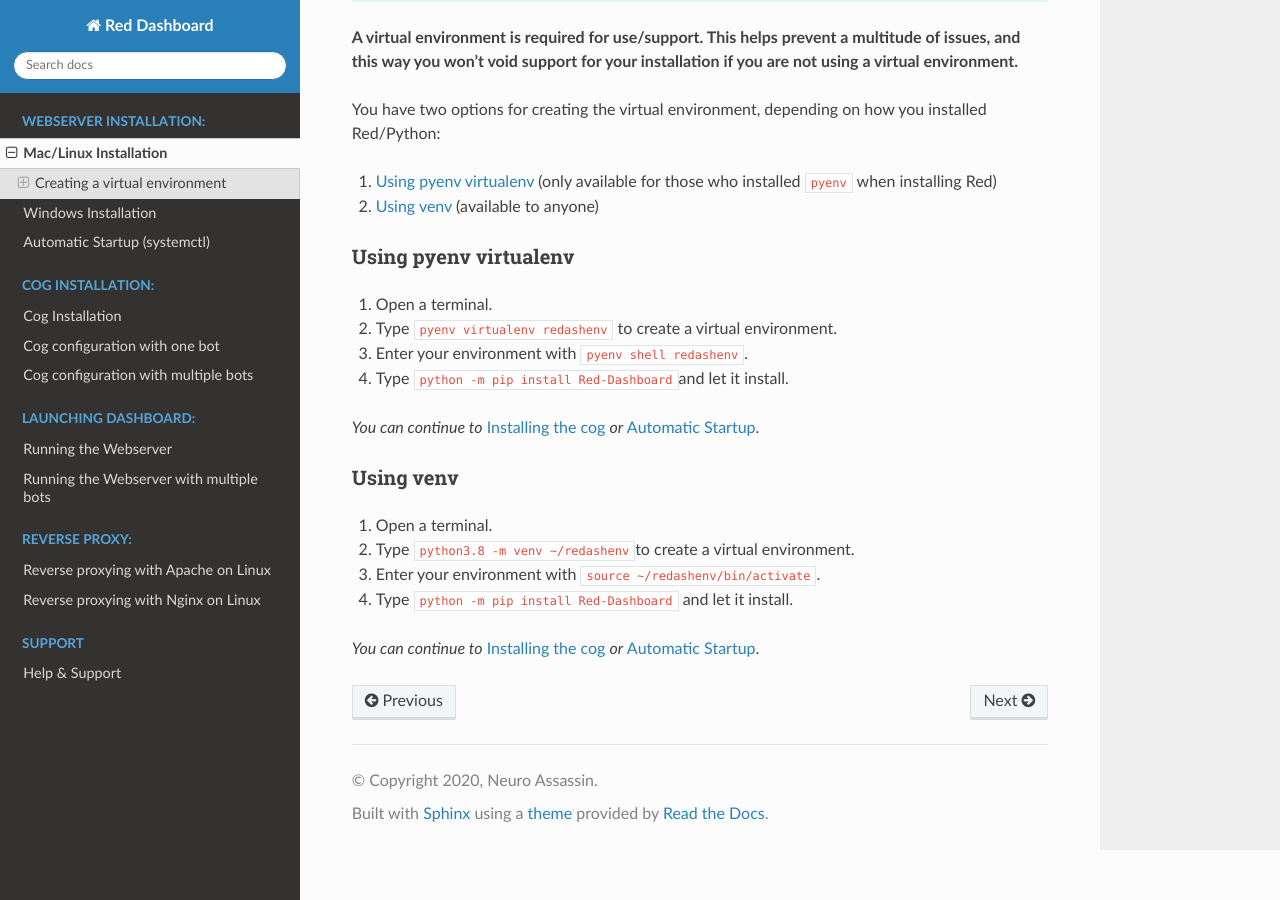
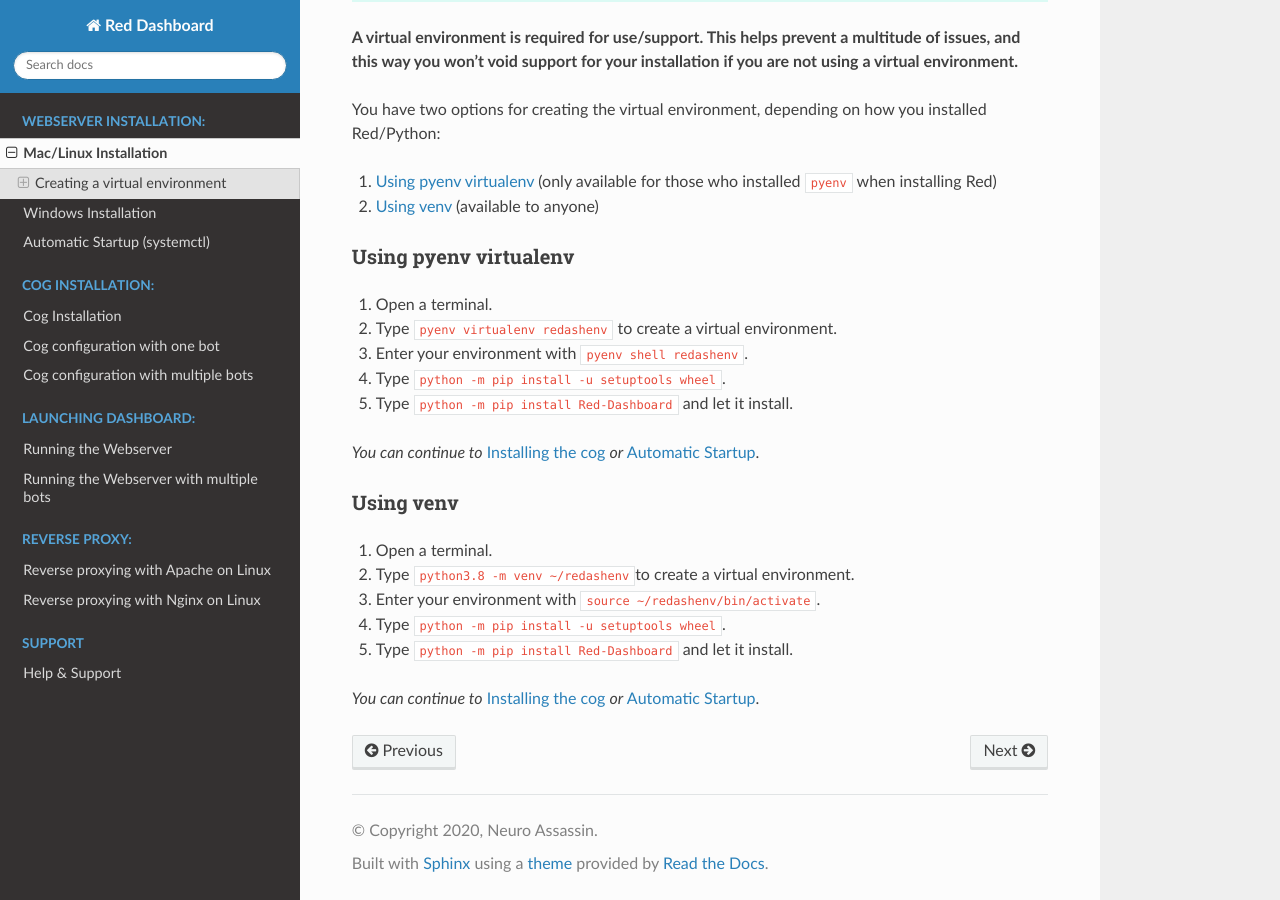
Before and after one commit to Cog-Creators/Red-Dashboard, a Sphinx documentation site: the page built from docs/mac_linux_installation.rst, in a window 1280 px wide and 900 px high, scrolled down 584 px. Built offline with Sphinx 7.4.7 and the Read the Docs theme 2.0.0, drawn with Linux system fonts in a browser that asks for light colours.

Commit message:
[Documentation] Add note to update setuptools and wheel

```diff
--- a/docs/mac_linux_installation.rst
+++ b/docs/mac_linux_installation.rst
@@ -38,7 +38,8 @@
 1. Open a terminal.
 2. Type ``pyenv virtualenv redashenv`` to create a virtual environment.
 3. Enter your environment with ``pyenv shell redashenv``.
-4. Type ``python -m pip install Red-Dashboard``\ and let it install.
+4. Type ``python -m pip install -u setuptools wheel``.
+5. Type ``python -m pip install Red-Dashboard`` and let it install.
 
 *You can continue to* `Installing the cog <cog_installation>` *or* `Automatic Startup <systemctl_startup>`.
 
@@ -51,6 +52,7 @@
 2. Type ``python3.8 -m venv ~/redashenv``\ to create a virtual
    environment.
 3. Enter your environment with ``source ~/redashenv/bin/activate``.
-4. Type ``python -m pip install Red-Dashboard`` and let it install.
+4. Type ``python -m pip install -u setuptools wheel``.
+5. Type ``python -m pip install Red-Dashboard`` and let it install.
 
 *You can continue to* `Installing the cog <cog_installation>` *or* `Automatic Startup <systemctl_startup>`.
```
